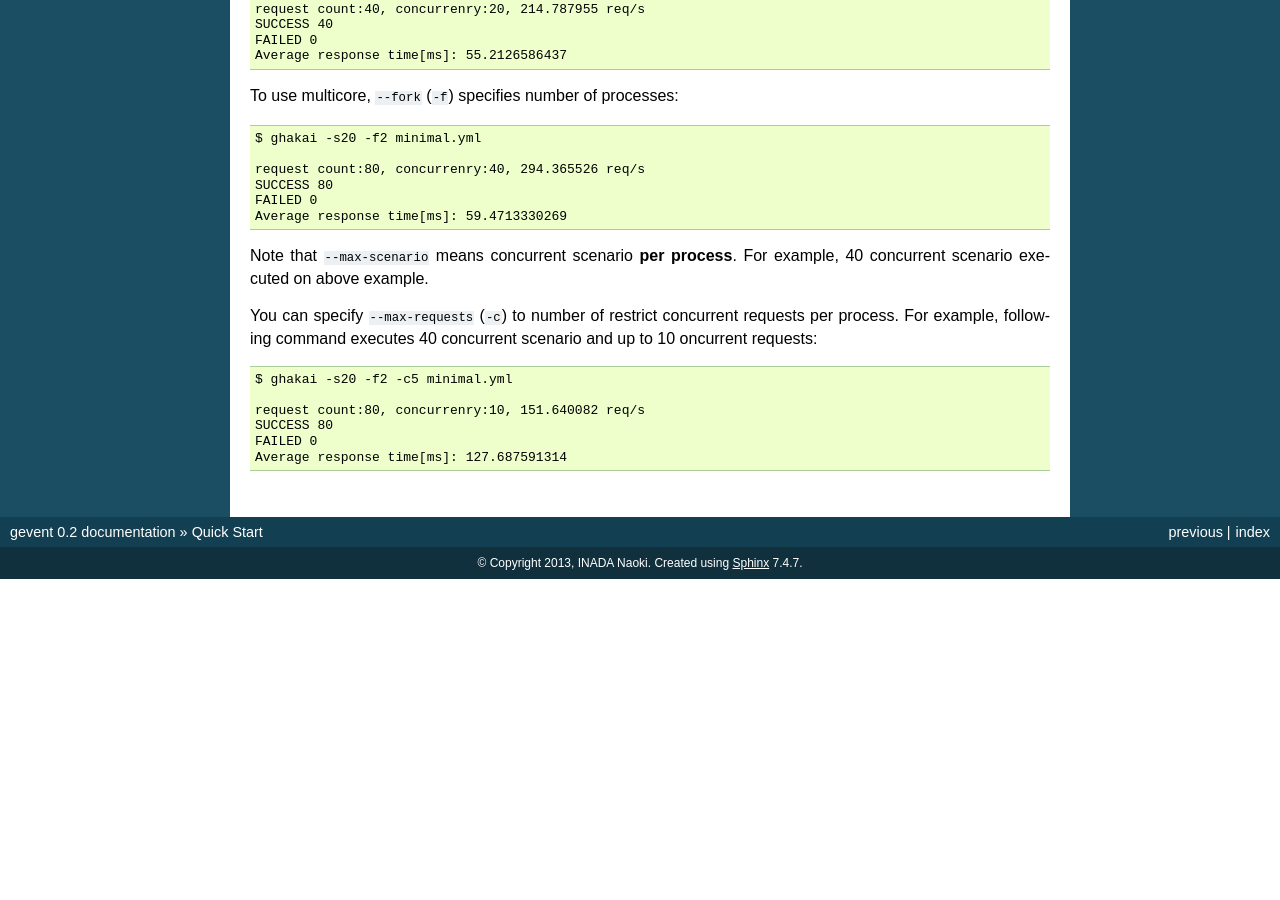
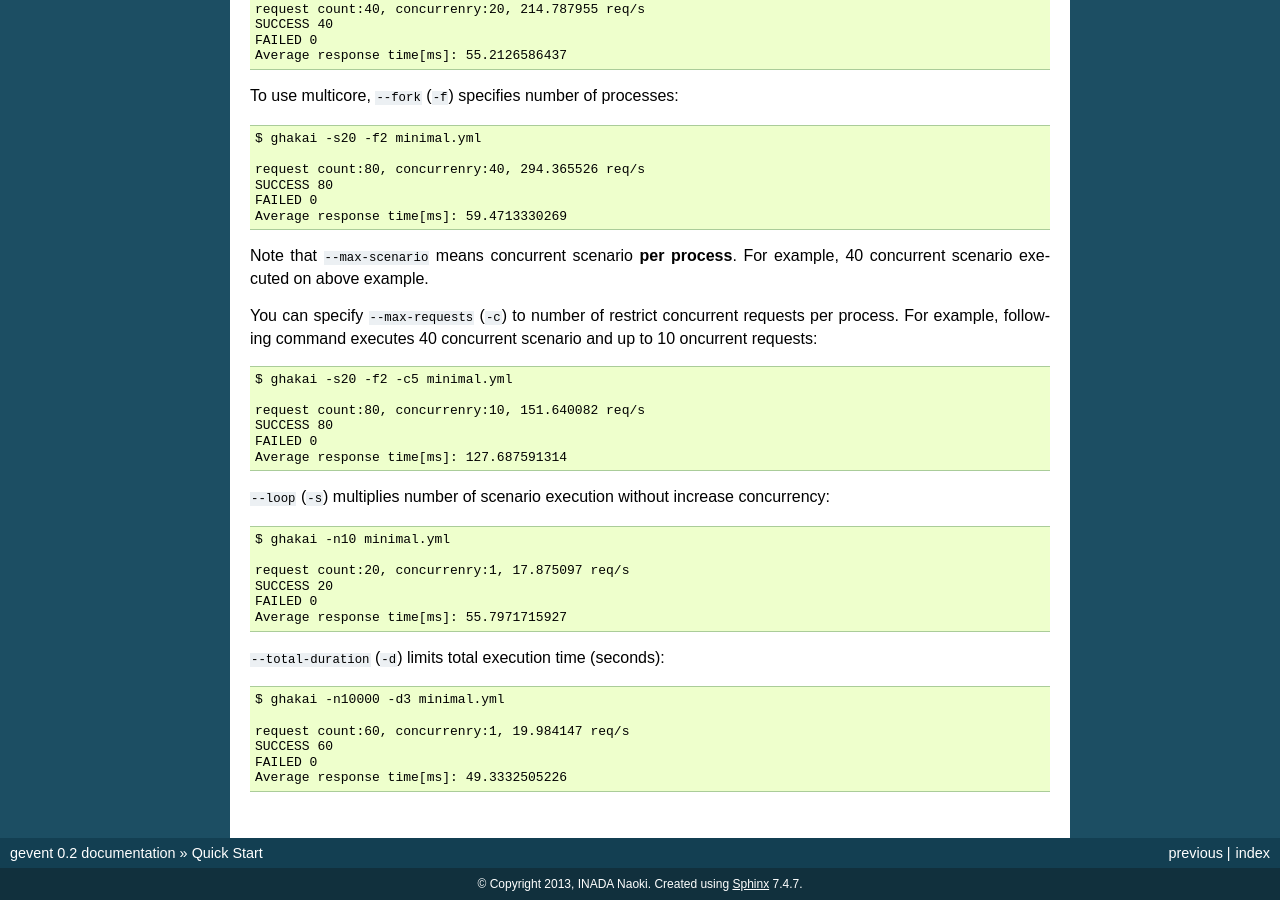
Before and after one commit to KLab/green-hakai, a Sphinx documentation site: the page built from doc/quickstart.rst, in a window 1280 px wide and 900 px high, scrolled down 597 px. Built offline with Sphinx 7.4.7, drawn with Linux system fonts in a browser that asks for light colours; before the commit the page ends 1176 px from its top, so only the background shows below that.

Commit message:
doc: --loop and --total-duration option

```diff
--- a/doc/quickstart.rst
+++ b/doc/quickstart.rst
@@ -58,3 +58,22 @@ scenario and up to 10 oncurrent requests::
     SUCCESS 80
     FAILED 0
     Average response time[ms]: 127.687591314
+
+``--loop`` (``-s``) multiplies number of scenario execution without increase
+concurrency::
+
+    $ ghakai -n10 minimal.yml
+
+    request count:20, concurrenry:1, 17.875097 req/s
+    SUCCESS 20
+    FAILED 0
+    Average response time[ms]: 55.7971715927
+
+``--total-duration`` (``-d``) limits total execution time (seconds)::
+
+    $ ghakai -n10000 -d3 minimal.yml
+
+    request count:60, concurrenry:1, 19.984147 req/s
+    SUCCESS 60
+    FAILED 0
+    Average response time[ms]: 49.3332505226
```
